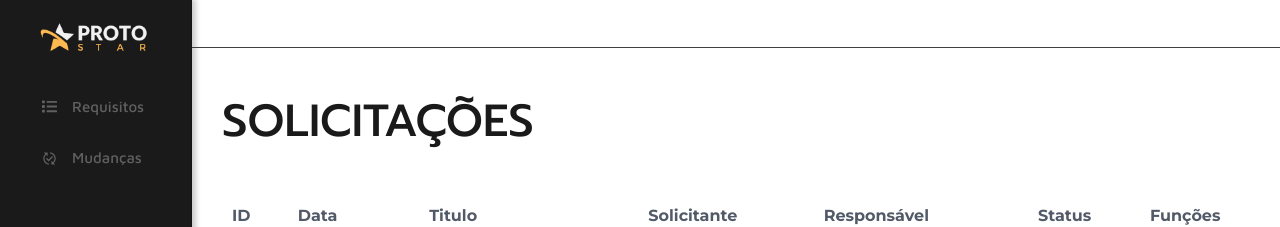
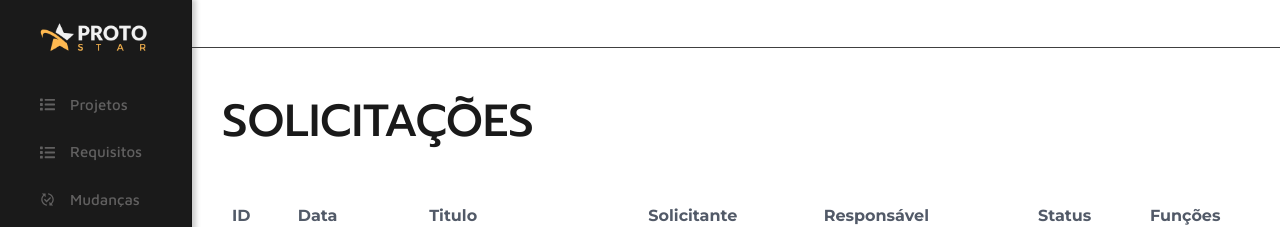
Before and after one commit to Alec-NK/protostar, a React (Create React App) app: page /solicitacoes in a window 1280 px wide. Shown: the top 227 px of the page. Built offline with nearby package versions, Linux system fonts and the light colour scheme.

Commit message:
fix: ajustes na sidebar

```diff
--- a/src/components/Sidebar/index.tsx
+++ b/src/components/Sidebar/index.tsx
@@ -7,6 +7,11 @@ import { Container, SideItems } from "./styles";
 const Sidebar = () => {
     const location = useLocation();
     const menuItems = [
+        {
+            path: "/projetos",
+            name: "Projetos",
+            icon: <FaList />,
+        },
         {
             path: "/requisitos",
             name: "Requisitos",
--- a/src/components/Sidebar/styles.ts
+++ b/src/components/Sidebar/styles.ts
@@ -44,7 +44,7 @@ export const SideItems = styled.div<SideItemsProps>`
         justify-content: start;
         align-items: center;
         width: 100%;
-        padding: 12px;
+        padding: 10px;
         margin-bottom: 5px;
         border-radius: 5px;
         text-align: center;
```
